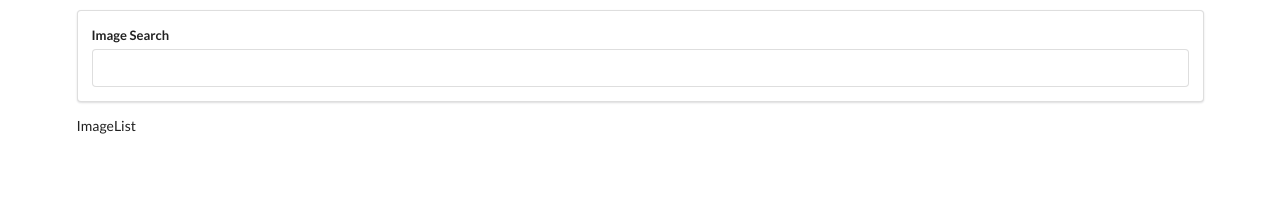
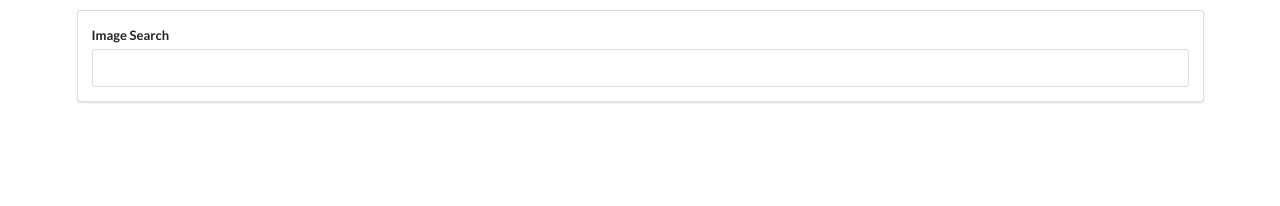
Before and after one commit to chadwyck242/pics, a React (Create React App) app: page / in a window 1280 px wide. Shown: the top 206 px of the page. Built offline with nearby package versions, Linux system fonts and the light colour scheme.

Commit message:
Add map method to create list of images, with key id and object destructuring

```diff
--- a/src/components/ImageList.js
+++ b/src/components/ImageList.js
@@ -1,9 +1,15 @@
-import React from 'react';
+import React from "react";
 
-const ImageList = (props) => {
-  console.log(props.images);
+const ImageList = props => {
+  // use the map method to create a list of image elements
+  // this list is assigned to images variable which is
+  // referenced in the div below
+  const images = props.images.map(({ description, id, urls }) => {
+    // notice the use of destructuring...
+    return <img key={id} src={urls.regular} alt={description} />;
+  });
 
-  return <div>ImageList</div>
+  return <div>{images}</div>;
 };
 
 export default ImageList;
```
